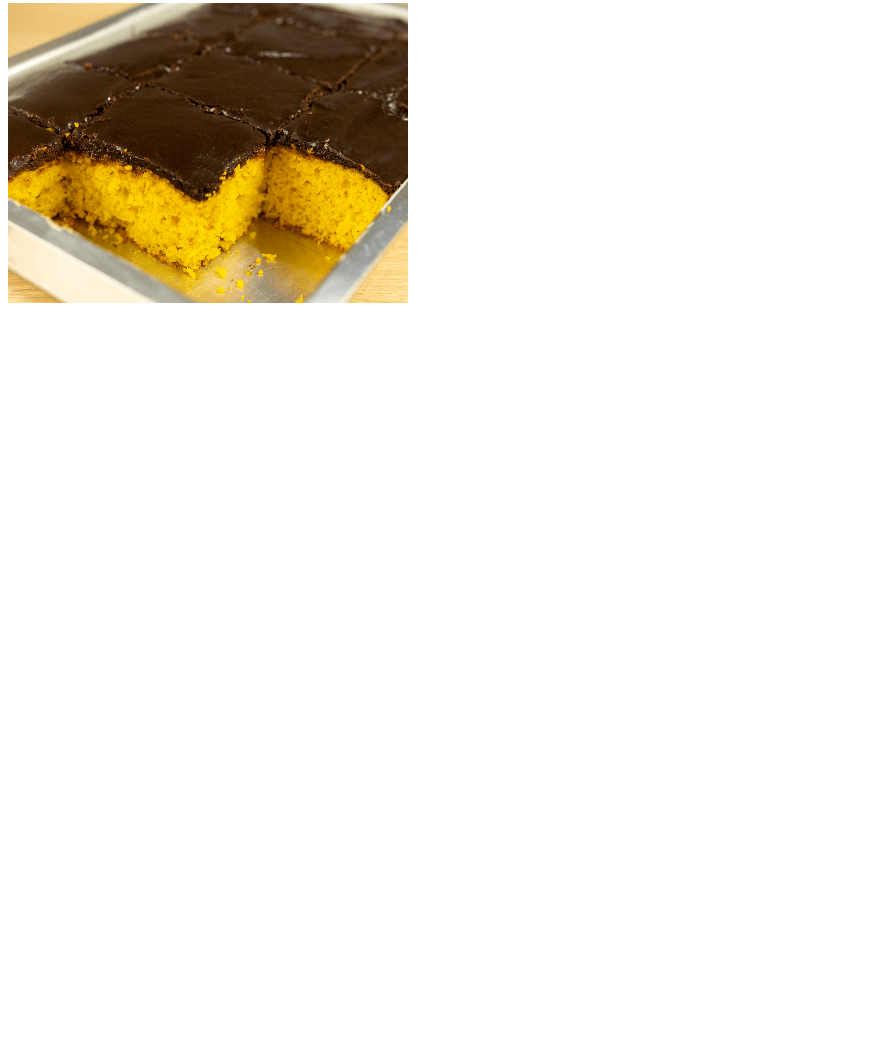
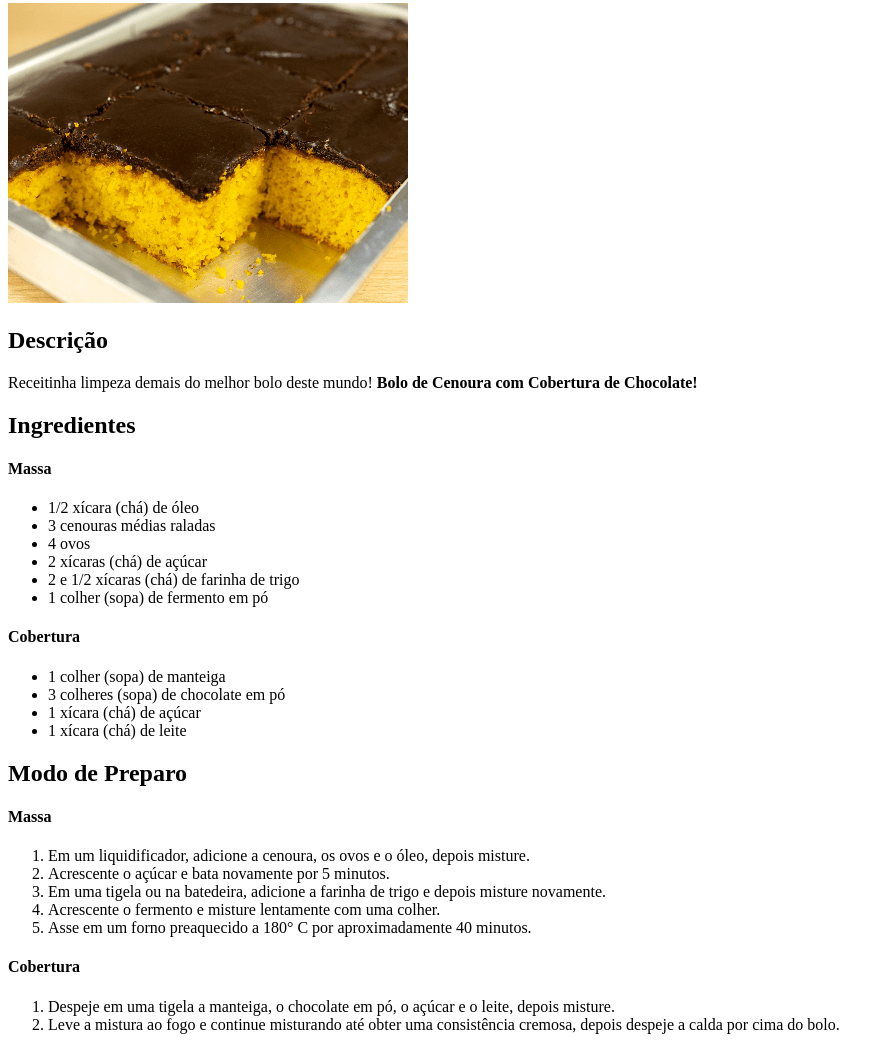
Before and after one commit to vinicius-moreira-maia/odin-recipes, a plain HTML site: page recipes/bolo-cenoura.html in a window 1280 px wide. Shown: the part 103-1153 px from the top of the page, without its empty margins (0-894 px from the left). Before the commit the page ends 800 px from the top, so only its background shows below. Drawn offline with Linux system fonts and the light colour scheme.

Commit message:
Adição de todo o conteúdo da página do Bolo de Cenoura

```diff
--- a/recipes/bolo-cenoura.html
+++ b/recipes/bolo-cenoura.html
@@ -6,7 +6,45 @@
 </head>
 <body>
     <a href="../index.html">Voltar</a>
-    <h1>Bolo de Cenoura</h1>
+
+    <h1>Bolo de Cenoura com Cobertura de Chocolate</h1>
     <img src="../img/bolo-cenoura.png" alt="Bolo de Cenoura com Cobertura de Chocolate">
+
+    <h2>Descrição</h2>
+    <p>Receitinha limpeza demais do melhor bolo deste mundo! <strong>Bolo de Cenoura com Cobertura de Chocolate!</strong></p>
+
+    <h2>Ingredientes</h2>
+    <h4>Massa</h4>
+    <ul>
+        <li>1/2 xícara (chá) de óleo</li>
+        <li>3 cenouras médias raladas</li>
+        <li>4 ovos</li>
+        <li>2 xícaras (chá) de açúcar</li>
+        <li>2 e 1/2 xícaras (chá) de farinha de trigo</li>
+        <li>1 colher (sopa) de fermento em pó</li>
+    </ul>
+    <h4>Cobertura</h4>
+    <ul>
+        <li>1 colher (sopa) de manteiga</li>
+        <li>3 colheres (sopa) de chocolate em pó</li>
+        <li>1 xícara (chá) de açúcar</li>
+        <li>1 xícara (chá) de leite</li>
+    </ul>
+
+    <h2>Modo de Preparo</h2>
+    <h4>Massa</h4>
+    <ol>
+        <li>Em um liquidificador, adicione a cenoura, os ovos e o óleo, depois misture.</li>
+        <li>Acrescente o açúcar e bata novamente por 5 minutos.</li>
+        <li>Em uma tigela ou na batedeira, adicione a farinha de trigo e depois misture novamente.</li>
+        <li>Acrescente o fermento e misture lentamente com uma colher.</li>
+        <li>Asse em um forno preaquecido a 180° C por aproximadamente 40 minutos.</li>
+    </ol>
+    <h4>Cobertura</h4>
+    <ol>
+        <li>Despeje em uma tigela a manteiga, o chocolate em pó, o açúcar e o leite, depois misture.</li>
+        <li>Leve a mistura ao fogo e continue misturando até obter uma consistência cremosa, depois despeje a calda por cima do bolo.</li>
+    </ol>
+
 </body>
 </html>
```
